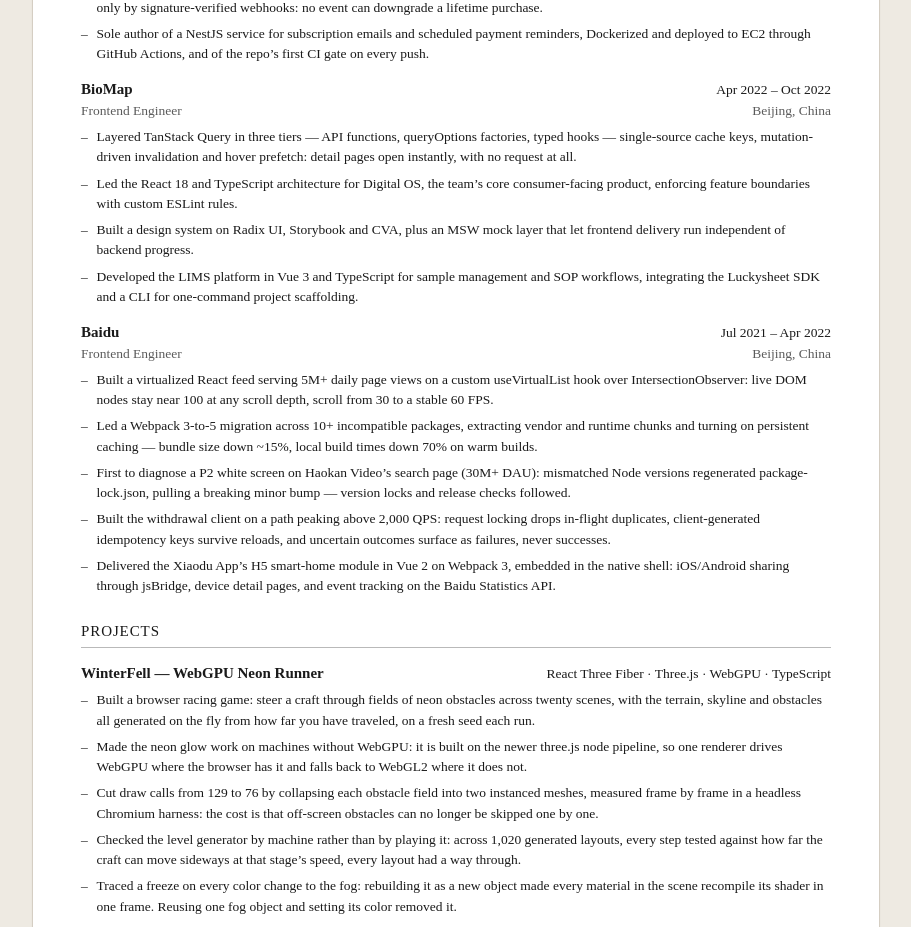
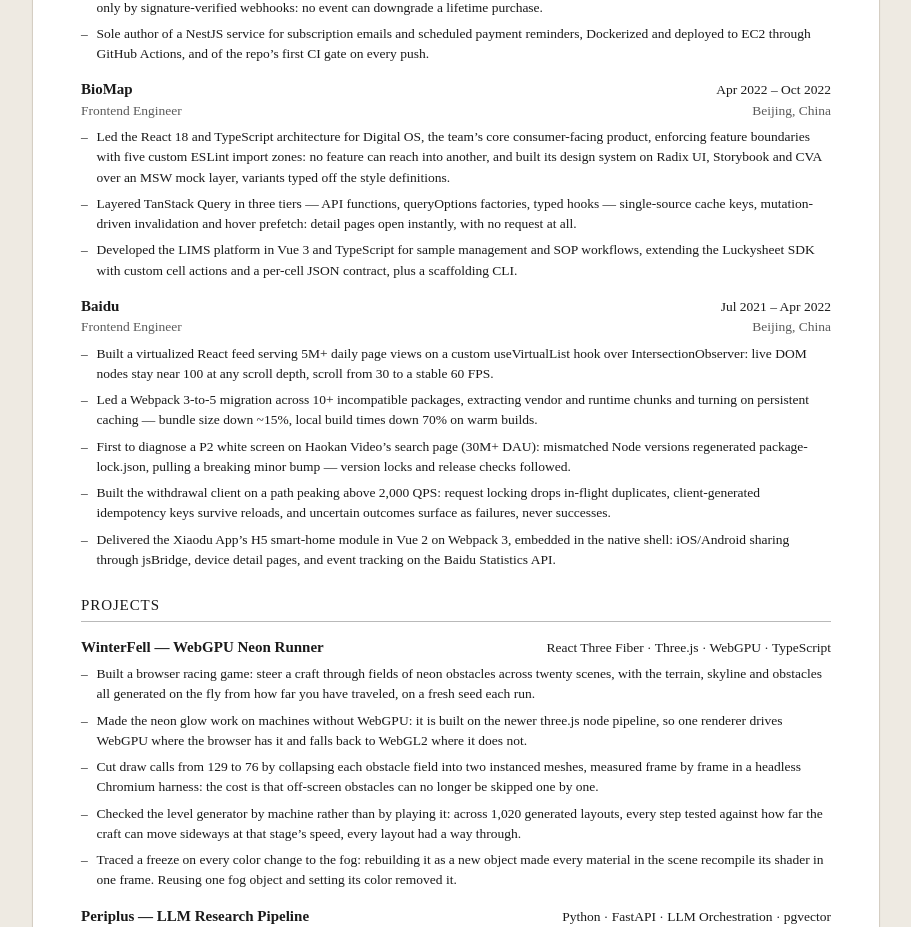
Before and after one commit to Fzgt/apollo, a React (Vite) app: page /cv in a window 1280 px wide. Shown: the part 820-1747 px from the top of the page, without its empty margins (184-1095 px from the left). Built offline with nearby package versions, Linux system fonts and the light colour scheme.

Commit message:
chore: 简历同步到 v70

```diff
--- a/src/content/resume.ts
+++ b/src/content/resume.ts
@@ -132,20 +132,16 @@
     subMeta: { en: 'Beijing, China', zh: '中国 北京' },
     bullets: [
       {
+        en: 'Led the React 18 and TypeScript architecture for Digital OS, the team’s core consumer-facing product, enforcing feature boundaries with five custom ESLint import zones: no feature can reach into another, and built its design system on Radix UI, Storybook and CVA over an MSW mock layer, variants typed off the style definitions.',
+        zh: '主导团队核心对客产品 Digital OS 的 React 18 + TypeScript 架构，用五条自定义 ESLint import 分区把模块边界从「约定」变成「约束」：任何 feature 都伸不进另一个；并在 MSW mock 层之上用 Radix UI、Storybook 与 CVA 搭起它的设计系统，变体类型直接从样式定义推出来。',
+      },
+      {
         en: 'Layered TanStack Query in three tiers — API functions, queryOptions factories, typed hooks — single-source cache keys, mutation-driven invalidation and hover prefetch: detail pages open instantly, with no request at all.',
         zh: '把 TanStack Query 分成三层 —— API 函数、queryOptions 工厂、带类型的 hook —— 缓存键单一来源、由 mutation 驱动失效、悬停预取：详情页秒开，而且一个请求都不发。',
       },
       {
-        en: 'Led the React 18 and TypeScript architecture for Digital OS, the team’s core consumer-facing product, enforcing feature boundaries with custom ESLint rules.',
-        zh: '主导团队核心对客产品 Digital OS 的 React 18 + TypeScript 架构，用自定义 ESLint 规则把模块边界从「约定」变成「约束」。',
-      },
-      {
-        en: 'Built a design system on Radix UI, Storybook and CVA, plus an MSW mock layer that let frontend delivery run independent of backend progress.',
-        zh: '基于 Radix UI、Storybook 与 CVA 搭建设计系统，并用 MSW mock 层让前端交付不再被后端进度卡住。',
-      },
-      {
-        en: 'Developed the LIMS platform in Vue 3 and TypeScript for sample management and SOP workflows, integrating the Luckysheet SDK and a CLI for one-command project scaffolding.',
-        zh: '用 Vue 3 与 TypeScript 开发 LIMS 平台的样本管理与 SOP 流程，集成 Luckysheet SDK，并做了一条命令初始化项目的 CLI。',
+        en: 'Developed the LIMS platform in Vue 3 and TypeScript for sample management and SOP workflows, extending the Luckysheet SDK with custom cell actions and a per-cell JSON contract, plus a scaffolding CLI.',
+        zh: '用 Vue 3 与 TypeScript 开发 LIMS 平台的样本管理与 SOP 流程，扩展 Luckysheet SDK：自定义单元格操作与单元格级 JSON 契约，另配一条命令初始化项目的脚手架 CLI。',
       },
     ],
   },
```
Also changed, not shown: 1 other file (tests, documents, lock files or other folders).
